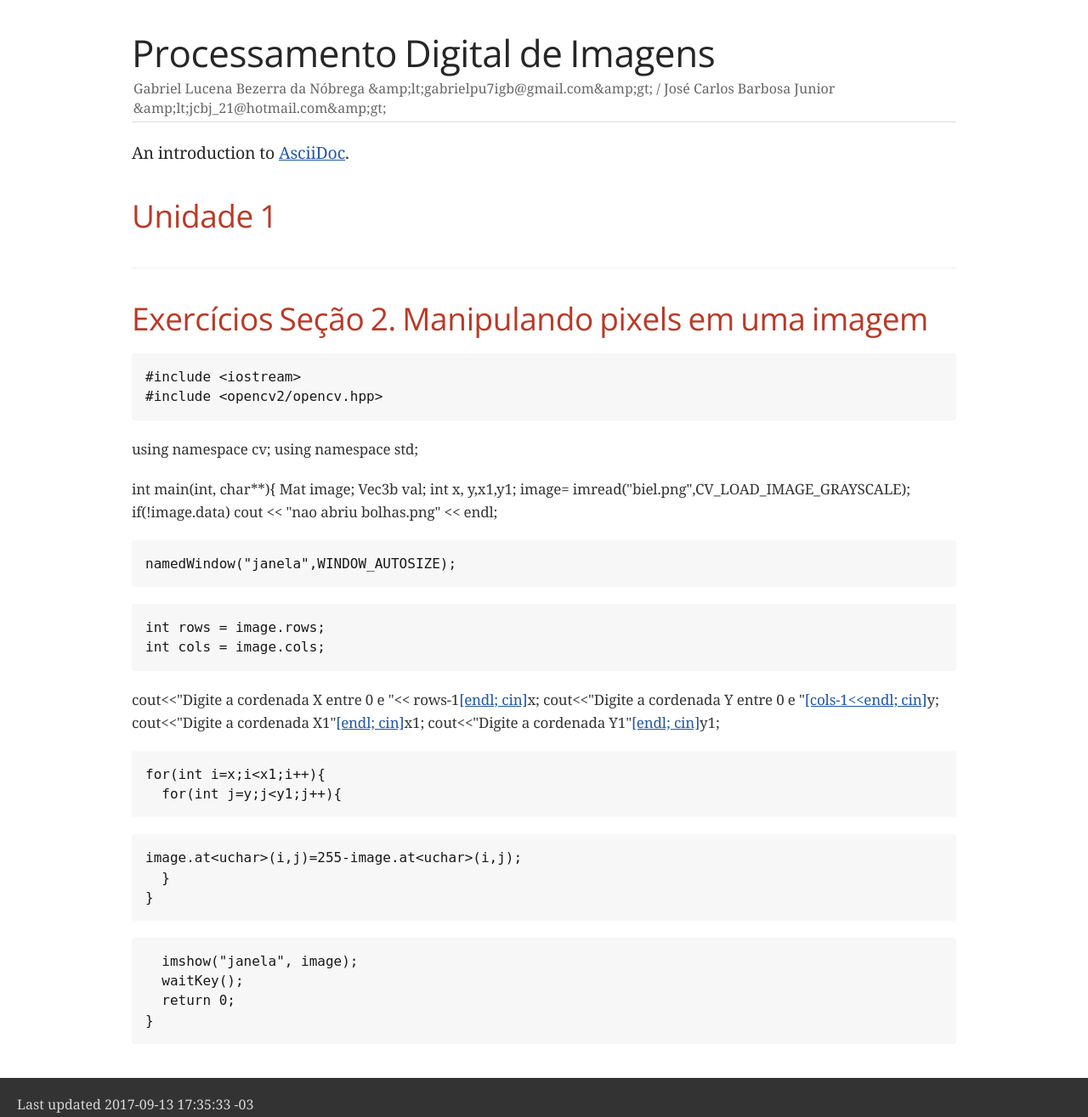
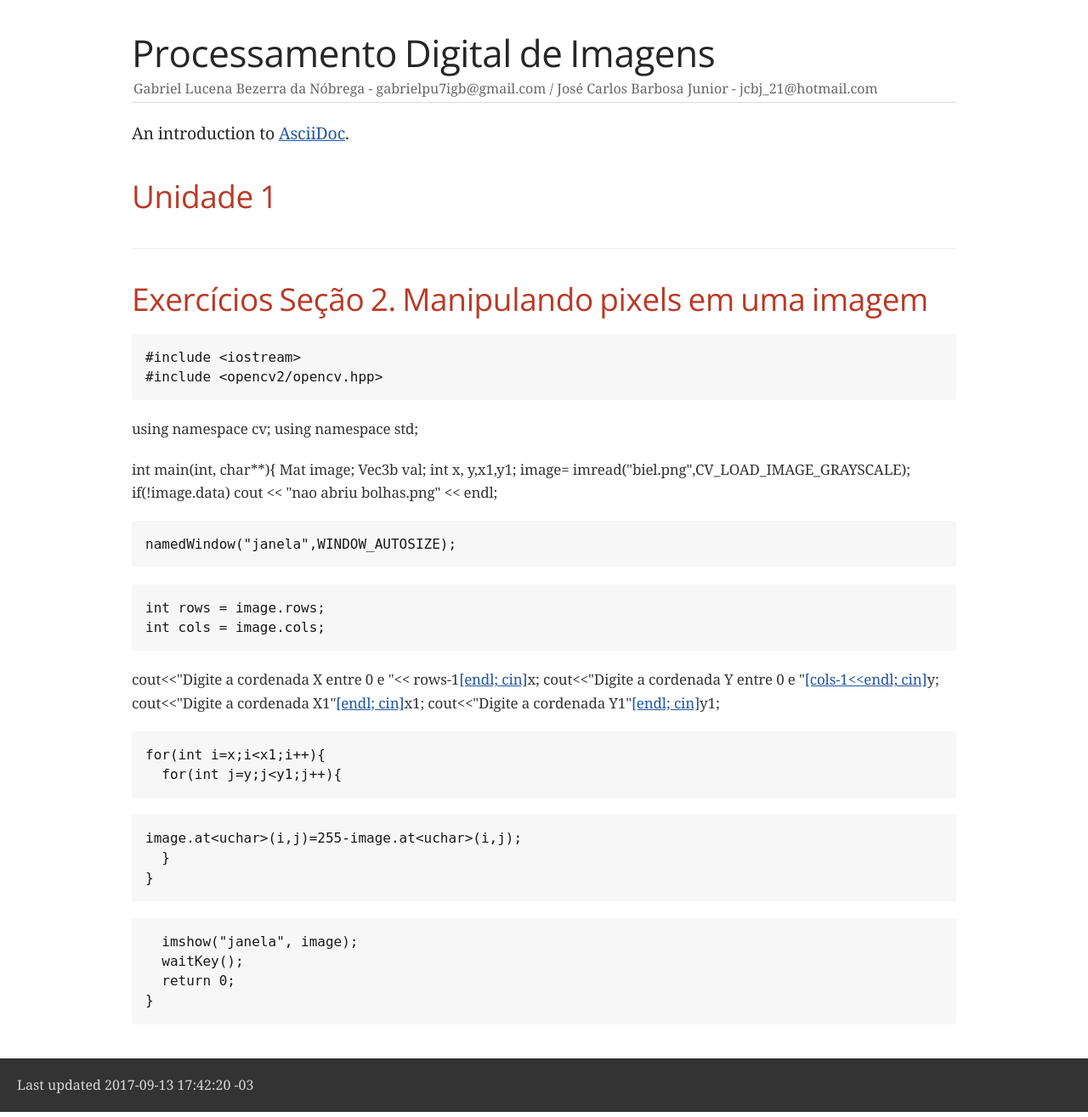
Before and after one commit to zecamecatronica/zecamecatronica.github.io, a plain HTML site: page index.html in a window 1280 px wide. Shown: the whole page at 85% size. Drawn offline with nearby package versions, Linux system fonts and the light colour scheme; a web font is replaced by a local one.

Commit message:
cabecalho
teste 3

```diff
--- a/index.html
+++ b/index.html
@@ -5,7 +5,7 @@
 <!--[if IE]><meta http-equiv="X-UA-Compatible" content="IE=edge"><![endif]-->
 <meta name="viewport" content="width=device-width, initial-scale=1.0">
 <meta name="generator" content="Asciidoctor 1.5.6.1">
-<meta name="author" content="Gabriel Lucena Bezerra da Nóbrega &amp;amp;lt;gabrielpu7igb@gmail.com&amp;amp;gt; / José Carlos Barbosa Junior &amp;amp;lt;jcbj_21@hotmail.com&amp;amp;gt;">
+<meta name="author" content="Gabriel Lucena Bezerra da Nóbrega - gabrielpu7igb@gmail.com / José Carlos Barbosa Junior - jcbj_21@hotmail.com">
 <title>Processamento Digital de Imagens</title>
 <link rel="stylesheet" href="https://fonts.googleapis.com/css?family=Open+Sans:300,300italic,400,400italic,600,600italic%7CNoto+Serif:400,400italic,700,700italic%7CDroid+Sans+Mono:400,700">
 <style>
@@ -430,7 +430,7 @@ body.book #toc,body.book #preamble,body.book h1.sect0,body.book .sect1>h2{page-b
 <div id="header">
 <h1>Processamento Digital de Imagens</h1>
 <div class="details">
-<span id="author" class="author">Gabriel Lucena Bezerra da Nóbrega &amp;amp;lt;gabrielpu7igb@gmail.com&amp;amp;gt; / José Carlos Barbosa Junior &amp;amp;lt;jcbj_21@hotmail.com&amp;amp;gt;</span><br>
+<span id="author" class="author">Gabriel Lucena Bezerra da Nóbrega - gabrielpu7igb@gmail.com / José Carlos Barbosa Junior - jcbj_21@hotmail.com</span><br>
 </div>
 </div>
 <div id="content">
@@ -521,7 +521,7 @@ cout&lt;&lt;"Digite a cordenada Y1"<a href="#endl;
 </div>
 <div id="footer">
 <div id="footer-text">
-Last updated 2017-09-13 17:35:33 -03
+Last updated 2017-09-13 17:42:20 -03
 </div>
 </div>
 </body>
```
